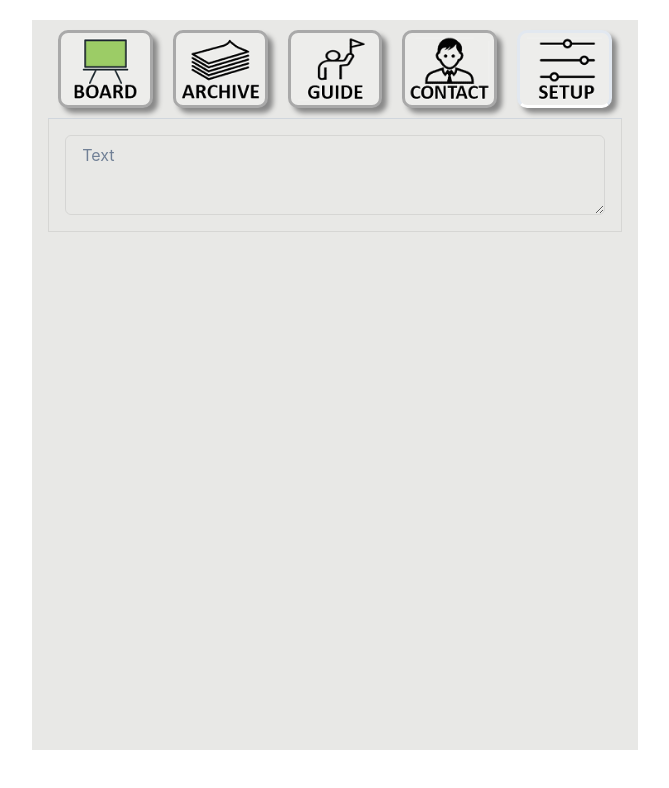
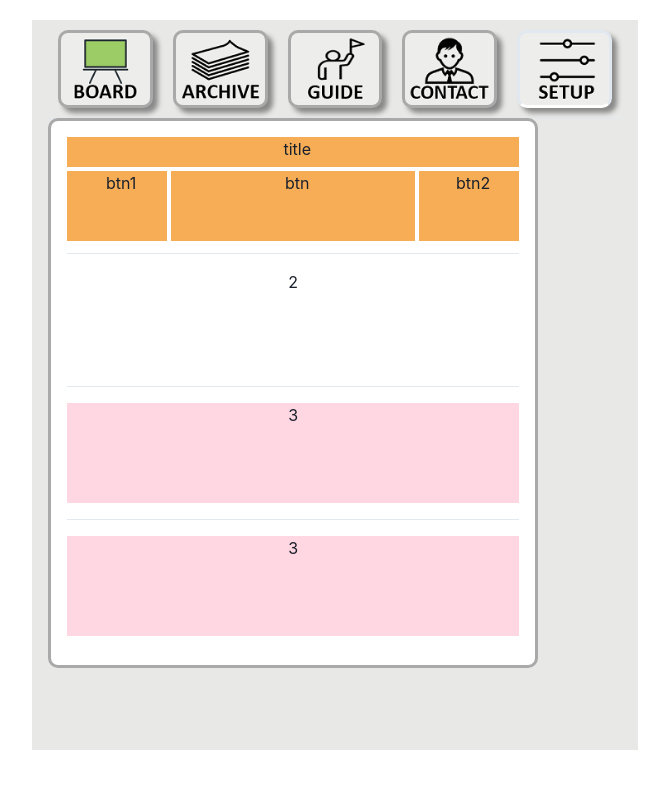
Before and after one commit to morags/lucille, a React (Create React App) app: page / in a window 1280 px wide. Both pictures are taken after a click on the tab 869 px from the left and 69 px from the top of the page. Shown: the top 788 px of the page, without its empty margins (305-974 px from the left). Built offline with nearby package versions, Linux system fonts and the light colour scheme.

Commit message:
grid for setup page and edited add-list button

```diff
--- a/src/App.jsx
+++ b/src/App.jsx
@@ -18,13 +18,17 @@ import {
   EditablePreview,
   // Image,
   Input,
+  VStack,
   Flex,
   ButtonGroup,
   IconButton,
   useEditableControls,
   Button,
+  StackDivider,
   LinkBox,
   LinkOverlay,
+  Grid,
+  GridItem,
   // VisuallyHidden,
   // VisuallyHiddenInput,
 } from '@chakra-ui/react';
@@ -91,13 +95,13 @@ function PinnedList() {
   );
 }
 
-function CircularBtn() {
+function CircularBtn(props) {
+  const prop = props;
   return (
     <Button
       border="3px"
       borderColor="#a9a9a9"
-      // bgImage='url( ${prop.fileLoc} )'
-      bgImage="url('/img/list_footer_btn.png')"
+      bgImage={`url( ${prop.fileLoc} )`}
       borderRadius="37.5px"
       w="75px"
       h="75px" // h = (205/200) x w
@@ -167,7 +171,7 @@ function App() {
                   <Box />
                   <Box />
                   <Box>
-                    <CircularBtn />
+                    <CircularBtn fileLoc="/img/list_footer_btn.png" />
                   </Box>
                 </SimpleGrid>
               </TabPanel>
@@ -192,8 +196,38 @@ function App() {
                 <Textarea placeholder="Text" />
               </TabPanel>
 
-              <TabPanel border="1px" borderColor="rgba(0, 0, 0, 0.08)">
-                <Textarea placeholder="Text" />
+              {/* Setup page */}
+              <TabPanel position="absolute" border="3px" borderColor="#a9a9a9" borderStyle="solid" borderRadius="10px" bg="white" h="550px" w="490px">
+                <VStack
+                  divider={<StackDivider borderColor="gray.200" />}
+                  spacing={4}
+                  align="stretch"
+                >
+                  <Box h="100px" bg="transparent">
+                    <Grid
+                      templateAreas={`"title title title"
+                                      "circBtn1 demo circBtn2"`}
+                      gridTemplateRows="30px 70px"
+                      gridTemplateColumns="100px 1fr 100px"
+                      gap="1"
+                    >
+                      <GridItem pl="2" bg="orange.300" area="title">title</GridItem>
+                      <GridItem pl="2" bg="orange.300" area="circBtn1">btn1</GridItem>
+                      <GridItem pl="2" bg="orange.300" area="demo">btn</GridItem>
+                      <GridItem pl="2" bg="orange.300" area="circBtn2">btn2</GridItem>
+
+                    </Grid>
+                  </Box>
+                  <Box h="100px">
+                    2
+                  </Box>
+                  <Box h="100px" bg="pink.100">
+                    3
+                  </Box>
+                  <Box h="100px" bg="pink.100">
+                    3
+                  </Box>
+                </VStack>
               </TabPanel>
 
             </TabPanels>
```
